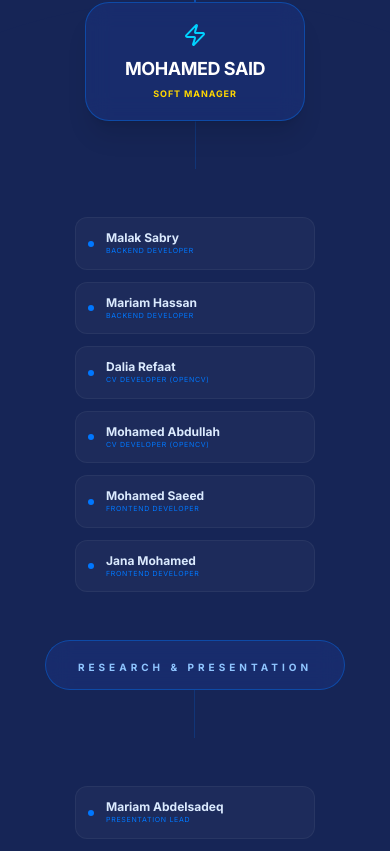
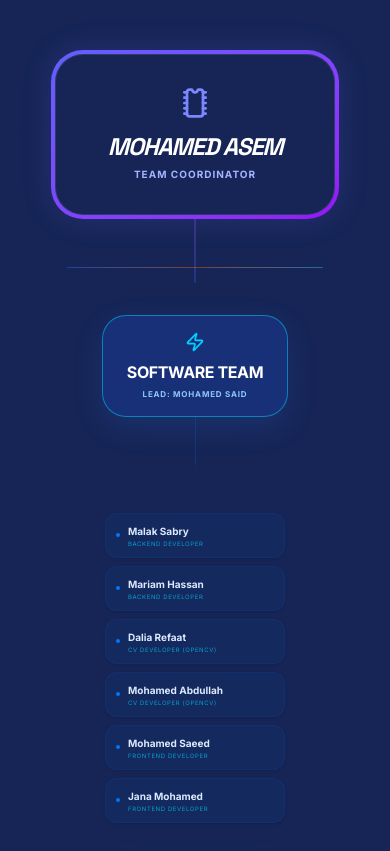
Before and after one commit to darweshmohammed665-dot/Neurix-, a React (Vite) app: page / in a window 390 px wide. Shown: the part 5973-6824 px from the top of the page. Built offline with nearby package versions, Linux system fonts and the light colour scheme.

Commit message:
feat(team): Update project roles and structure
Refine team member roles and team assignments to better reflect the project's organizational structure. Adjustments include clarifying the project leader's role and reassigning a team member to better align with management responsibilities.

```diff
--- a/src/App.tsx
+++ b/src/App.tsx
@@ -29,13 +29,13 @@ import {
 
 const TEAM_MEMBERS = [
   // Leadership
-  { id: 1, name: "Mustafa Abdelrahman", role: "Project Manager / Leader", team: "Governance", category: "Leadership" },
+  { id: 1, name: "Mustafa Abdelrahman", role: "Team Leader & Systems Architect", team: "Governance", category: "Leadership" },
+
+  // Overall Technical Management / Deputy
+  { id: 3, name: "Mohamed Asem", role: "Team Coordinator", team: "Governance", category: "Management" },
 
   // Software Management
   { id: 2, name: "Mohamed Said", role: "Software Division Manager", team: "Software", category: "Software Management" },
-
-  // Hardware Management
-  { id: 3, name: "Mohamed Asem", role: "Hardware Division Manager", team: "Hardware", category: "Hardware Management" },
 
   // Software Division
   { id: 4, name: "Malak Sabry", role: "Backend Developer", team: "Software", category: "Backend / Logic" },
@@ -45,13 +45,15 @@ const TEAM_MEMBERS = [
   { id: 8, name: "Mohamed Saeed", role: "Frontend Developer", team: "Software", category: "Frontend / GUI" },
   { id: 9, name: "Jana Mohamed", role: "Frontend Developer", team: "Software", category: "Frontend / GUI" },
 
-  // Hardware Division
-  { id: 10, name: "Mariam Tarek", role: "Projection System", team: "Hardware", category: "Projection System" },
-  { id: 11, name: "Mohamed Elsaid", role: "Projection System", team: "Hardware", category: "Projection System" },
-  { id: 12, name: "Ahmed El Didamony", role: "Box & Glass Specialist", team: "Hardware", category: "Box & Glass" },
-  { id: 13, name: "Damiana Aziz", role: "Electricity Engineer", team: "Hardware", category: "Project Electricity" },
-  { id: 14, name: "Mariam Ahmed", role: "Electricity Specialist", team: "Hardware", category: "Project Electricity" },
-  { id: 15, name: "Haneen Abdo", role: "Electricity Tech", team: "Hardware", category: "Project Electricity" },
+  // Hardware Management
+  { id: 10, name: "Mariam Tarek", role: "Hardware Division Manager", team: "Hardware", category: "Hardware Management" },
+
+  // Hardware Division (Stage & Setup)
+  { id: 11, name: "Mohamed Elsaid", role: "Stage & Setup specialist", team: "Hardware", category: "Stage & Setup" },
+  { id: 12, name: "Ahmed El Didamony", role: "Hardware presenter", team: "Hardware", category: "Hardware Team" },
+  { id: 13, name: "Damiana Aziz", role: "Hardware Operations", team: "Hardware", category: "Hardware Team" },
+  { id: 14, name: "Mariam Ahmed", role: "Electricity Specialist", team: "Hardware", category: "Hardware Team" },
+  { id: 15, name: "Haneen Abdo", role: "Electricity Tech", team: "Hardware", category: "Hardware Team" },
 
   // Presentation & Research (Affiliated with Project Governance)
   { id: 16, name: "Mariam Abdelsadeq", role: "Presentation Lead", team: "Presentation", category: "Presentation" },
@@ -88,10 +90,21 @@ export default function App() {
   const teamData = useMemo(() => {
     return {
       leader: TEAM_MEMBERS.find(m => m.id === 1) || null,
+      deputy: TEAM_MEMBERS.find(m => m.id === 3) || null,
       softManager: TEAM_MEMBERS.find(m => m.id === 2) || null,
-      hardManager: TEAM_MEMBERS.find(m => m.id === 3) || null,
+      hardManager: TEAM_MEMBERS.find(m => m.id === 10) || null,
       softTeam: TEAM_MEMBERS.filter(m => m.team === "Software" && m.id !== 2),
-      hardTeam: TEAM_MEMBERS.filter(m => m.team === "Hardware" && m.id !== 3),
+      hardTeam: (() => {
+        const members = TEAM_MEMBERS.filter(m => m.team === "Hardware" && m.id !== 10 && m.category !== "Stage & Setup");
+        // Sort so Damiana(13) then Ahmed(12) are first
+        return members.sort((a, b) => {
+          if (a.id === 13) return -1;
+          if (b.id === 13) return 1;
+          if (a.id === 12) return -1;
+          if (b.id === 12) return 1;
+          return 0;
+        });
+      })(),
       presentationTeam: TEAM_MEMBERS.filter(m => m.team === "Presentation")
     };
   }, []);
@@ -427,9 +440,11 @@ export default function App() {
 
               {/* Org Chart Visualization */}
               <div className="flex flex-col items-center">
-
-                {/* 1. Level 1: Project Leader */}
-                <div className="relative mb-24 flex flex-col items-center">
+                {/* 1. Level 1: Team Leader */}
+                <div className="relative mb-32 flex flex-col items-center">
+                  <div className="absolute -top-12 left-1/2 -translate-x-1/2 whitespace-nowrap">
+                    <span className="text-3xl md:text-5xl font-black text-yellow-400 uppercase tracking-[0.2em] italic border-b-2 border-yellow-400 pb-2">TEAM LEADER</span>
+                  </div>
                   <motion.div
                     whileHover={{ scale: 1.05 }}
                     onClick={() => setSelectedMember(teamData.leader)}
@@ -438,117 +453,165 @@ export default function App() {
                     <div className="bg-blue-950 px-16 py-10 rounded-[calc(2.5rem-4px)] text-center min-w-[320px] border border-white/5">
                       <Hexagon className="w-12 h-12 text-yellow-400 mx-auto mb-4 group-hover:rotate-180 transition-transform duration-1000" />
                       <h4 className="text-3xl font-black italic tracking-tighter text-white uppercase">{teamData.leader?.name}</h4>
-                      <p className="text-xs font-black text-blue-400 uppercase tracking-[0.3em] mt-2">Project Leader</p>
+                      <p className="text-xs font-black text-blue-400 uppercase tracking-[0.3em] mt-2">{teamData.leader?.role}</p>
                     </div>
                   </motion.div>
 
-                  {/* Stem Down to Horizontal Bar */}
-                  <div className="absolute top-full left-1/2 -translate-x-1/2 h-24 w-px bg-gradient-to-b from-yellow-400 to-blue-500" />
+                  {/* Stem Down to Level 2 */}
+                  <div className="absolute top-full left-1/2 -translate-x-1/2 h-16 w-px bg-gradient-to-b from-yellow-400 to-blue-500" />
                 </div>
 
-                {/* Level 2 & 3: Divisions */}
+                {/* 2. Level 2: Project Management / Technical Lead (Mohamed Asem) */}
+                <div className="relative mb-24 flex flex-col items-center">
+                  <motion.div
+                    whileHover={{ scale: 1.05 }}
+                    onClick={() => setSelectedMember(teamData.deputy)}
+                    className="relative p-1 rounded-[2rem] bg-gradient-to-br from-indigo-500 to-purple-600 shadow-[0_0_30px_rgba(99,102,241,0.2)] cursor-pointer group"
+                  >
+                    <div className="bg-blue-950 px-12 py-8 rounded-[calc(2rem-4px)] text-center min-w-[280px] border border-white/10">
+                      <Microchip className="w-8 h-8 text-indigo-400 mx-auto mb-3" />
+                      <h4 className="text-2xl font-black italic tracking-tighter text-white uppercase">{teamData.deputy?.name}</h4>
+                      <p className="text-[10px] font-black text-indigo-300 uppercase tracking-widest mt-1">{teamData.deputy?.role}</p>
+                    </div>
+                  </motion.div>
+
+                  {/* Stem Down to Divisions */}
+                  <div className="absolute top-full left-1/2 -translate-x-1/2 h-16 w-px bg-gradient-to-b from-purple-500/50 to-blue-500/50" />
+                </div>
+
+                {/* Level 3: Divisions */}
                 <div className="w-full relative">
-                  {/* Horizontal Bar Connecting All 3 Branches */}
-                  <div className="absolute top-[-48px] left-[16.6%] right-[16.6%] h-px bg-gradient-to-r from-blue-500/50 via-yellow-400/50 to-blue-500/50" />
+                  {/* Horizontal Bar Connecting All 4 Branches */}
+                  <div className="absolute top-[-48px] left-[12.5%] right-[12.5%] h-px bg-gradient-to-r from-blue-500/40 via-indigo-500/40 via-emerald-500/40 via-orange-500/40 to-blue-400/40" />
 
-                  <div className="grid grid-cols-1 md:grid-cols-3 gap-12">
+                  <div className="grid grid-cols-1 sm:grid-cols-2 md:grid-cols-4 gap-8 md:gap-6 lg:gap-12">
 
-                    {/* Left Branch: Software */}
+                    {/* Left Branch: Software Team */}
                     <div className="flex flex-col items-center relative">
-                      {/* Line from horizontal bar to manager */}
+                      {/* Line from horizontal bar to branch start */}
                       <div className="hidden md:block absolute top-[-48px] left-1/2 h-12 w-px bg-blue-500/50" />
 
                       <div className="mb-12 relative flex flex-col items-center">
-                        <motion.div
-                          whileHover={{ y: -5 }}
+                        <div
                           onClick={() => setSelectedMember(teamData.softManager)}
-                          className="px-8 py-5 rounded-3xl bg-blue-900/40 border border-blue-500/40 shadow-xl backdrop-blur-md cursor-pointer text-center min-w-[220px]"
+                          className="px-6 py-4 rounded-3xl bg-blue-900/60 border border-blue-400/50 shadow-[0_10px_30px_rgba(59,130,246,0.15)] backdrop-blur-md cursor-pointer text-center min-w-[180px] hover:scale-105 transition-transform group"
                         >
-                           <Zap className="w-6 h-6 text-blue-400 mx-auto mb-2" />
-                           <h5 className="text-lg font-bold text-white uppercase tracking-tight">{teamData.softManager?.name}</h5>
-                           <p className="text-[9px] font-black text-yellow-400 uppercase tracking-widest mt-1">Soft Manager</p>
-                        </motion.div>
+                           <Zap className="w-5 h-5 text-blue-400 mx-auto mb-2 group-hover:animate-pulse" />
+                           <h5 className="text-base font-bold text-white uppercase tracking-tight">Software Team</h5>
+                           <p className="text-[8px] font-black text-blue-300 uppercase tracking-widest mt-1">Lead: {teamData.softManager?.name}</p>
+                        </div>
                         <div className="h-12 w-px bg-blue-500/20" />
                       </div>
 
-                      <div className="grid grid-cols-1 gap-3 w-full max-w-[240px]">
+                      <div className="grid grid-cols-1 gap-2 w-full max-w-[180px]">
                         {teamData.softTeam.map((member) => (
                            <motion.div
                              key={member.id}
                              whileHover={{ scale: 1.02, x: 5 }}
                              onClick={() => setSelectedMember(member)}
-                             className="flex items-center gap-3 p-3 rounded-xl bg-white/[0.03] border border-white/5 hover:border-blue-500/30 transition-all cursor-pointer"
+                             className="flex items-center gap-2 p-2.5 rounded-xl bg-blue-500/5 border border-blue-500/10 hover:border-blue-500/40 hover:bg-blue-500/10 transition-all cursor-pointer shadow-sm group"
                            >
-                             <div className="w-1.5 h-1.5 rounded-full bg-blue-500" />
+                             <div className="w-1 h-1 rounded-full bg-blue-500 group-hover:scale-150 transition-transform" />
                              <div className="text-left">
-                               <p className="text-xs font-bold text-slate-100">{member.name}</p>
-                               <p className="text-[7px] text-slate-500 uppercase tracking-widest">{member.role}</p>
+                               <p className="text-[10px] font-bold text-slate-100">{member.name}</p>
+                               <p className="text-[6px] text-blue-400/70 uppercase tracking-widest leading-none mt-0.5">{member.role}</p>
                              </div>
                            </motion.div>
                         ))}
                       </div>
                     </div>
 
-                    {/* Center Branch: Presentation & Research */}
+                    {/* Branch 2: Presentation & Research */}
                     <div className="flex flex-col items-center relative">
                       {/* Line from horizontal bar to branch start */}
-                      <div className="hidden md:block absolute top-[-48px] left-1/2 h-12 w-px bg-yellow-500/50" />
+                      <div className="hidden md:block absolute top-[-48px] left-1/2 h-12 w-px bg-emerald-500/50" />
 
                       <div className="mb-12 relative flex flex-col items-center">
-                        <div className="px-8 py-3 rounded-full bg-slate-900/40 border border-slate-500/40 backdrop-blur-md text-center min-w-[220px]">
-                           <span className="text-[10px] font-black text-slate-300 uppercase tracking-[0.4em]">Research & Presentation</span>
+                        <div className="px-6 py-3 rounded-full bg-emerald-900/40 border border-emerald-500/40 shadow-[0_10px_30px_rgba(16,185,129,0.1)] backdrop-blur-md text-center min-w-[180px] group transition-all hover:bg-emerald-900/60">
+                           <span className="text-[9px] font-black text-emerald-300 uppercase tracking-[0.3em]">Research & Present</span>
                         </div>
-                        <div className="h-12 w-px bg-slate-500/20" />
+                        <div className="h-12 w-px bg-emerald-500/20" />
                       </div>
 
-                      <div className="grid grid-cols-1 gap-3 w-full max-w-[240px]">
+                      <div className="grid grid-cols-1 gap-2 w-full max-w-[180px]">
                         {teamData.presentationTeam.map((member) => (
                            <motion.div
                              key={member.id}
-                             whileHover={{ scale: 1.02, x: 5 }}
+                             whileHover={{ scale: 1.02, y: -2 }}
                              onClick={() => setSelectedMember(member)}
-                             className="flex items-center gap-3 p-3 rounded-xl bg-white/[0.03] border border-white/5 hover:border-slate-500/30 transition-all cursor-pointer"
+                             className="flex items-center gap-2 p-2.5 rounded-xl bg-emerald-500/5 border border-emerald-500/10 hover:border-emerald-500/40 hover:bg-emerald-500/10 transition-all cursor-pointer shadow-sm group"
                            >
-                             <div className="w-1.5 h-1.5 rounded-full bg-slate-500" />
+                             <div className="w-1 h-1 rounded-full bg-emerald-500 group-hover:scale-150 transition-transform" />
                              <div className="text-left">
-                               <p className="text-xs font-bold text-slate-100">{member.name}</p>
-                               <p className="text-[7px] text-slate-500 uppercase tracking-widest">{member.role}</p>
+                               <p className="text-[10px] font-bold text-slate-100">{member.name}</p>
+                               <p className="text-[6px] text-emerald-400/70 uppercase tracking-widest leading-none mt-0.5">{member.role}</p>
                              </div>
                            </motion.div>
                         ))}
                       </div>
                     </div>
 
-                    {/* Right Branch: Hardware */}
+                    {/* Branch 3: Stage & Setup */}
                     <div className="flex flex-col items-center relative">
-                      {/* Line from horizontal bar to manager */}
-                      <div className="hidden md:block absolute top-[-48px] left-1/2 h-12 w-px bg-yellow-500/50" />
+                      {/* Line from horizontal bar to branch start */}
+                      <div className="hidden md:block absolute top-[-48px] left-1/2 h-12 w-px bg-orange-500/50" />
 
                       <div className="mb-12 relative flex flex-col items-center">
-                        <motion.div
-                          whileHover={{ y: -5 }}
-                          onClick={() => setSelectedMember(teamData.hardManager)}
-                          className="px-8 py-5 rounded-3xl bg-yellow-950/20 border border-yellow-500/40 shadow-xl backdrop-blur-md cursor-pointer text-center min-w-[220px]"
-                        >
-                           <Microchip className="w-6 h-6 text-yellow-400 mx-auto mb-2" />
-                           <h5 className="text-lg font-bold text-white uppercase tracking-tight">{teamData.hardManager?.name}</h5>
-                           <p className="text-[9px] font-black text-blue-400 uppercase tracking-widest mt-1">Hard Manager</p>
-                        </motion.div>
-                        <div className="h-12 w-px bg-yellow-500/20" />
+                        <div className="px-6 py-4 rounded-3xl bg-orange-900/40 border border-orange-500/50 shadow-[0_10px_30px_rgba(249,115,22,0.15)] backdrop-blur-md text-center min-w-[180px] transition-all hover:bg-orange-900/60">
+                           <Layers className="w-5 h-5 text-orange-400 mx-auto mb-2" />
+                           <h5 className="text-base font-bold text-white uppercase tracking-tight text-orange-200">Stage & Setup</h5>
+                           <p className="text-[8px] font-black text-orange-400 uppercase tracking-widest mt-1">Infrastructure</p>
+                        </div>
+                        <div className="h-12 w-px bg-orange-500/20" />
                       </div>
 
-                      <div className="grid grid-cols-1 gap-3 w-full max-w-[240px]">
+                      <div className="grid grid-cols-1 gap-2 w-full max-w-[180px]">
+                        {TEAM_MEMBERS.filter(m => m.category === "Stage & Setup").map((member) => (
+                           <motion.div
+                             key={member.id}
+                             whileHover={{ scale: 1.02, x: -5 }}
+                             onClick={() => setSelectedMember(member)}
+                             className="flex items-center gap-2 p-2.5 rounded-xl bg-orange-500/5 border border-orange-500/10 hover:border-orange-500/40 hover:bg-orange-500/10 transition-all cursor-pointer shadow-sm group"
+                           >
+                             <div className="w-1 h-1 rounded-full bg-orange-500 group-hover:scale-150 transition-transform" />
+                             <div className="text-left">
+                               <p className="text-[10px] font-bold text-slate-100">{member.name}</p>
+                               <p className="text-[6px] text-orange-400/70 uppercase tracking-widest leading-none mt-0.5">{member.role}</p>
+                             </div>
+                           </motion.div>
+                        ))}
+                      </div>
+                    </div>
+
+                    {/* Branch 4: Hardware Support / Team */}
+                    <div className="flex flex-col items-center relative">
+                      {/* Line from horizontal bar to branch start */}
+                      <div className="hidden md:block absolute top-[-48px] left-1/2 h-12 w-px bg-sky-500/50" />
+
+                      <div className="mb-12 relative flex flex-col items-center">
+                        <div
+                          onClick={() => setSelectedMember(teamData.hardManager)}
+                          className="px-6 py-4 rounded-3xl bg-sky-900/40 border border-sky-400/50 shadow-[0_10px_30px_rgba(56,189,248,0.15)] backdrop-blur-md cursor-pointer text-center min-w-[180px] hover:scale-105 transition-transform group"
+                        >
+                           <Microchip className="w-5 h-5 text-sky-400 mx-auto mb-2 group-hover:rotate-12 transition-transform" />
+                           <h5 className="text-base font-bold text-white uppercase tracking-tight text-sky-100">Hardware Team</h5>
+                           <p className="text-[8px] font-black text-sky-400 uppercase tracking-widest mt-1">Lead: {teamData.hardManager?.name}</p>
+                        </div>
+                        <div className="h-12 w-px bg-sky-500/20" />
+                      </div>
+
+                      <div className="grid grid-cols-1 gap-2 w-full max-w-[180px]">
                         {teamData.hardTeam.map((member) => (
                            <motion.div
                              key={member.id}
                              whileHover={{ scale: 1.02, x: -5 }}
                              onClick={() => setSelectedMember(member)}
-                             className="flex items-center gap-3 p-3 rounded-xl bg-white/[0.03] border border-white/5 hover:border-yellow-500/30 transition-all cursor-pointer"
+                             className="flex items-center gap-2 p-2.5 rounded-xl bg-sky-500/5 border border-sky-500/10 hover:border-sky-400/40 hover:bg-sky-500/10 transition-all cursor-pointer shadow-sm group"
                            >
-                             <div className="w-1.5 h-1.5 rounded-full bg-yellow-500" />
+                             <div className="w-1 h-1 rounded-full bg-sky-400 group-hover:scale-150 transition-transform" />
                              <div className="text-left">
-                               <p className="text-xs font-bold text-slate-100">{member.name}</p>
-                               <p className="text-[7px] text-slate-500 uppercase tracking-widest">{member.role}</p>
+                               <p className="text-[10px] font-bold text-slate-100">{member.name}</p>
+                               <p className="text-[6px] text-sky-400/70 uppercase tracking-widest leading-none mt-0.5">{member.role}</p>
                              </div>
                            </motion.div>
                         ))}
```
